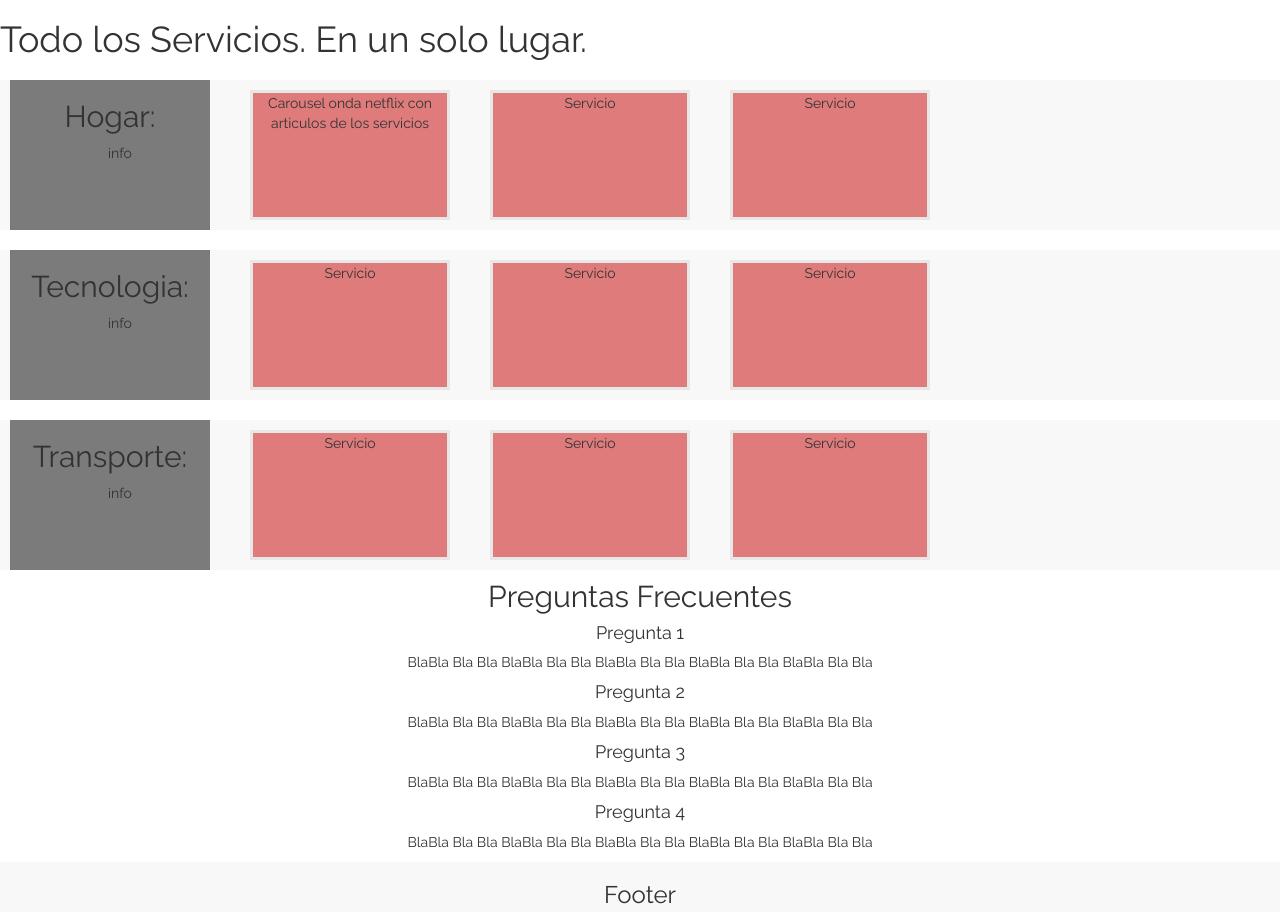
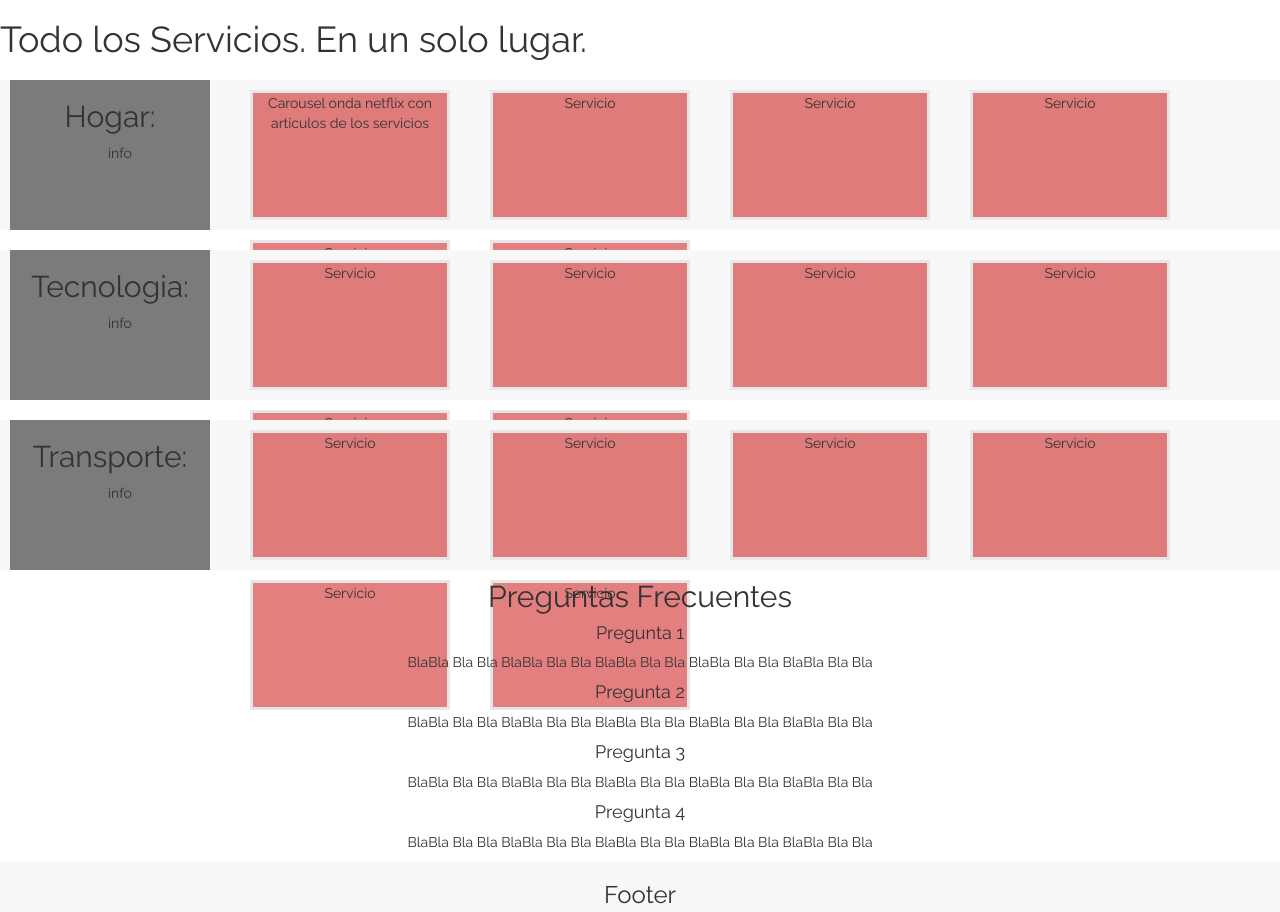
Before and after one commit to Tomjunor/ProyectoFinal, a PHP site: page / in a window 1280 px wide. Shown: the part 52-964 px from the top of the page. Run offline with PHP 8.4, Linux system fonts and the light colour scheme; some libraries are stand-ins or nearby versions.

Commit message:
aticulos

```diff
--- a/css/styles.css
+++ b/css/styles.css
@@ -52,7 +52,7 @@ text-align: left;
   margin-left: 20px;
 }
 .cate-tops {
-  overflow: scroll;
+  overflow: hidden;
 }
 .servicio {
   float: left;
--- a/index.html
+++ b/index.html
@@ -75,6 +75,15 @@
           <article class="servicio">
             <p>Servicio</p>
           </article>
+          <article class="servicio">
+            <p>Servicio</p>
+          </article>
+          <article class="servicio">
+            <p>Servicio</p>
+          </article>
+          <article class="servicio">
+            <p>Servicio</p>
+          </article>
         </div>
       </div>
       <div class="categoria">
@@ -92,6 +101,15 @@
           <article class="servicio">
             <p>Servicio</p>
           </article>
+          <article class="servicio">
+            <p>Servicio</p>
+          </article>
+          <article class="servicio">
+            <p>Servicio</p>
+          </article>
+          <article class="servicio">
+            <p>Servicio</p>
+          </article>
         </div>
       </div>
       <div class="categoria">
@@ -100,6 +118,15 @@
           <p>info</p>
         </div>
         <div class="cate-tops">
+          <article class="servicio">
+            <p>Servicio</p>
+          </article>
+          <article class="servicio">
+            <p>Servicio</p>
+          </article>
+          <article class="servicio">
+            <p>Servicio</p>
+          </article>
           <article class="servicio">
             <p>Servicio</p>
           </article>
```
